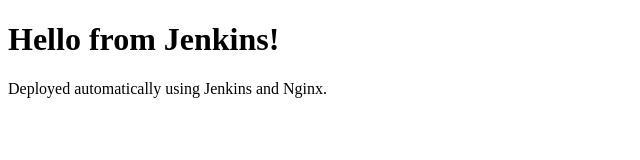
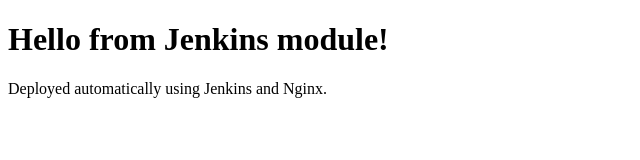
Before and after one commit to preethiknpkm1-ai/jenkinpractice, a plain HTML site: page index.html in a window 1280 px wide. Shown: the whole page, without its empty margins (0-640 px from the left). Drawn offline with Linux system fonts and the light colour scheme.

Commit message:
Update index.html

```diff
--- a/index.html
+++ b/index.html
@@ -4,7 +4,7 @@
     <title>My DevOps Website</title>
 </head>
 <body>
-    <h1>Hello from Jenkins!</h1>
+    <h1>Hello from Jenkins module!</h1>
     <p>Deployed automatically using Jenkins and Nginx.</p>
 </body>
 </html>
```
